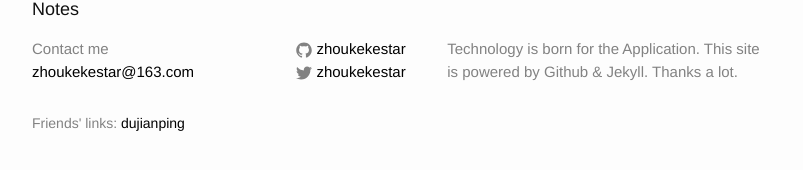
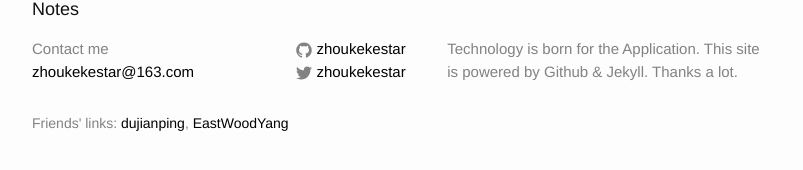
Before and after one commit to zhoukekestar/notes, a Jekyll site: the page built from index.html, in a window 1280 px wide and 900 px high, scrolled down 2104 px. Shown: the part 721-891 px from the top of the window, without its empty margins (238-1041 px from the left). Built offline with Jekyll 4.4.1, drawn with Linux system fonts in a browser that asks for light colours; the list of posts is cut into pages by our own code.

Commit message:
Added eastwoodyang

```diff
--- a/_includes/footer.html
+++ b/_includes/footer.html
@@ -33,7 +33,7 @@
       </div>
     </div>
 
-    <p style='font-size: 14px; color: #828282;'>Friends' links: <a href='https://www.dujianping.com/'>dujianping</a></p>
+    <p style='font-size: 14px; color: #828282;'>Friends' links: <a href='https://www.dujianping.com/'>dujianping</a>, <a href="https://github.com/EastWoodYang">EastWoodYang</a></p>
   </div>
 
   <!-- GA -->
```
